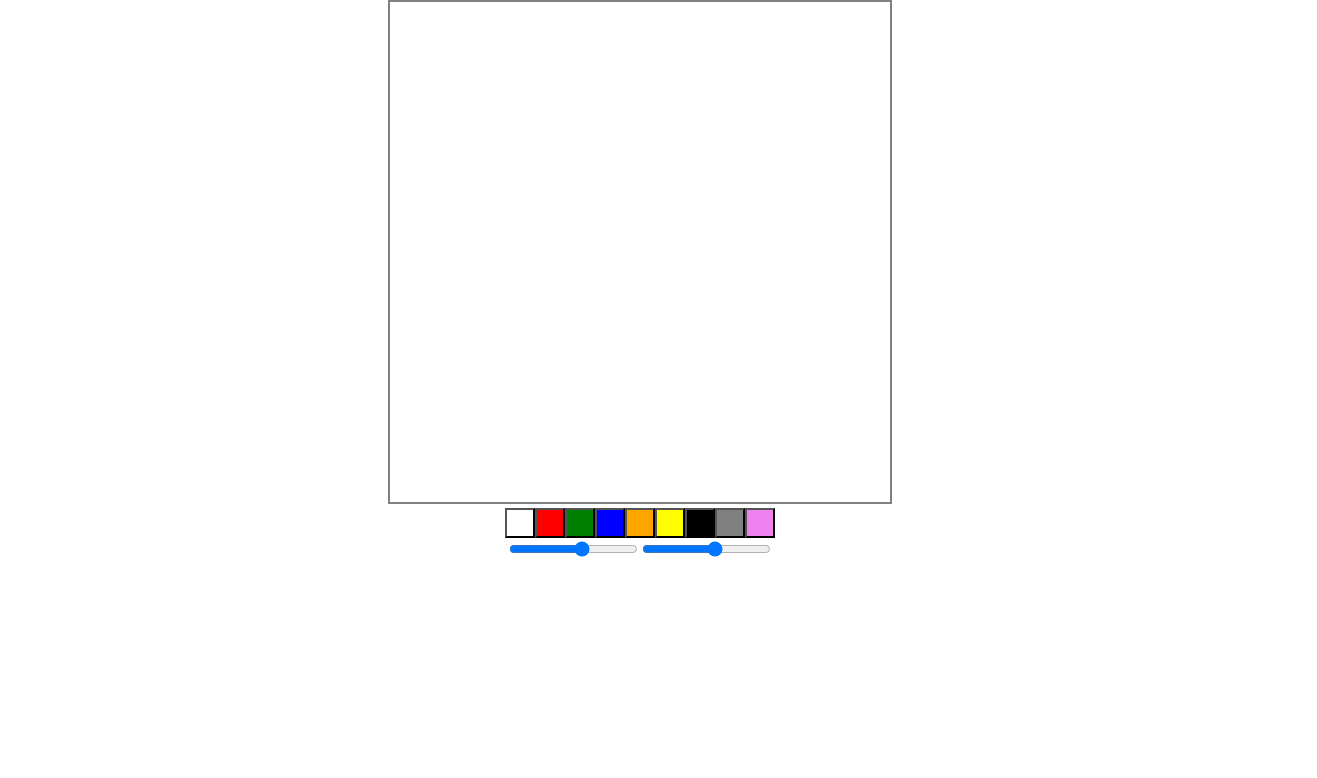
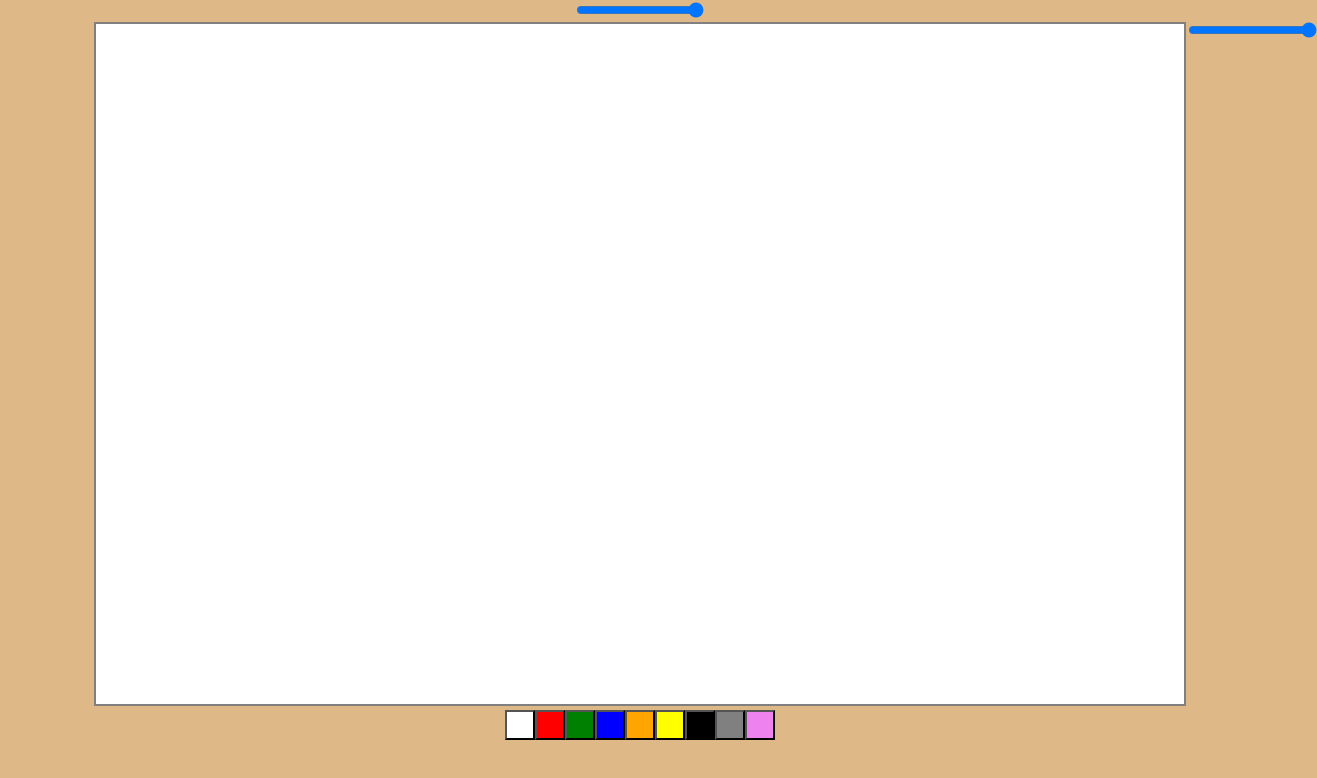
Before and after one commit to bart-1/draw-context, a React (Vite) app: page / in a window 1280 px wide. Shown: the top 778 px of the page, 1317 px wide, since content can reach past the window. Built offline with nearby package versions, Linux system fonts and the light colour scheme.

Commit message:
add screen automatic scaling

```diff
--- a/src/components/App.tsx
+++ b/src/components/App.tsx
@@ -1,14 +1,33 @@
-import React from 'react';
-import Draw from './Draw';
-import '../styles/App.css';
+import React, { useEffect, useState } from "react";
+import Draw from "./Draw";
+import "../styles/App.css";
+
+const screenFactor = 0.85;
 
 function App() {
+  const [screenSizeValue, setScrenSizeValue] = useState({
+    x: window.innerWidth * screenFactor,
+    y: window.innerHeight * screenFactor,
+  });
+
+  useEffect(() => {
+    const reloadScreenSizeValue = () => {
+      setScrenSizeValue({
+        x: window.innerWidth * screenFactor,
+        y: window.innerHeight * screenFactor,
+      });
+    };
+
+    window.addEventListener("resize", reloadScreenSizeValue);
+    return () => window.removeEventListener("resize", reloadScreenSizeValue);
+
+  }, []);
 
   return (
     <div className="App">
-      <Draw />
+      <Draw screenSizeValue={screenSizeValue} />
     </div>
-  )
+  );
 }
 
-export default App
+export default App;
--- a/src/components/Canvas.tsx
+++ b/src/components/Canvas.tsx
@@ -1,9 +1,4 @@
-import React, {
-  FunctionComponent,
-  MouseEventHandler,
-  useEffect,
-  useRef,
-} from "react";
+import React, { MouseEventHandler, useEffect, useRef, useState } from "react";
 import "../styles/Canvas.css";
 
 type CanvasProps = {
@@ -11,14 +6,9 @@ type CanvasProps = {
   height: number;
   width: number;
   handleCanvasMouse: MouseEventHandler<HTMLCanvasElement>;
-}
+};
 
-const Canvas= ({
-  draw,
-  height,
-  width,
-  handleCanvasMouse,
-}:CanvasProps) => {
+const Canvas = ({ draw, height, width, handleCanvasMouse }: CanvasProps) => {
   const canvasRef = useRef<HTMLCanvasElement>(null);
 
   useEffect(() => {
--- a/src/components/Draw.tsx
+++ b/src/components/Draw.tsx
@@ -1,13 +1,24 @@
-import React, { ChangeEventHandler, MouseEventHandler, useState } from "react";
+import React, {
+  ChangeEventHandler,
+  MouseEventHandler,
+  useEffect,
+  useState,
+} from "react";
 
 import Canvas from "./Canvas";
 import Palette from "./Palette";
 import RangeInput from "./RangeInput";
+import "../styles/Draw.css";
 
-const Draw = () => {
-  const [canvasSize, setCanvasSize] = useState({ width: 500, height: 500 });
-  const [canvasPicture, setCanvasPicture] = useState([]);
+type DrawProps = {
+  screenSizeValue: { x: number; y: number };
+};
 
+const Draw = ({ screenSizeValue }: DrawProps) => {
+  const [canvasSize, setCanvasSize] = useState({
+    width: screenSizeValue.x,
+    height: screenSizeValue.y,
+  });
   const [drawOn, setDrawOn] = useState(false);
   const [mouseStartCoordinates, setMouseStartCoordinates] = useState({
     x: 0,
@@ -38,6 +49,9 @@ const Draw = () => {
       // setCanvasPicture(prevState => prevState.concat(ctx);
     }
   };
+  useEffect(() => {
+    setCanvasSize({ width: screenSizeValue.x, height: screenSizeValue.y });
+  }, [screenSizeValue]);
 
   const handleCanvasMouse: MouseEventHandler<HTMLCanvasElement> = (e) => {
     if (e.type === "mousedown") {
@@ -73,32 +87,36 @@ const Draw = () => {
   };
 
   return (
+    <div className="draw">
       <div>
+        <RangeInput
+          name="width"
+          min="200"
+          max={screenSizeValue.x}
+          step="5"
+          orient="horizontal"
+          value={canvasSize.width}
+          handleRangeInput={handleRangeInput}
+        />
+      </div>
+      <div className="horizontal-flex">
         <Canvas
           draw={draw}
           width={canvasSize.width}
           height={canvasSize.height}
           handleCanvasMouse={handleCanvasMouse}
         />
-      <Palette handleColorOnClick={handleColorOnClick} />
-      <RangeInput
-        name="width"
-        min="100"
-        max="800"
-        step="20"
-        // orient="hotizontal"
-        value={canvasSize.width}
-        handleRangeInput={handleRangeInput}
-      />
         <RangeInput
           name="height"
-        min="100"
-        max="800"
-        step="20"
-        // orient="vertical"
+          min="200"
+          max={screenSizeValue.y}
+          step="5"
+          orient="vertical"
           value={canvasSize.height}
           handleRangeInput={handleRangeInput}
         />
+        <Palette handleColorOnClick={handleColorOnClick} />
+      </div>
     </div>
   );
 };
--- a/src/components/RangeInput.tsx
+++ b/src/components/RangeInput.tsx
@@ -1,8 +1,8 @@
 import React, { ChangeEventHandler } from "react";
 interface RangeInput {
   name: string;
-  min: string;
-  max: string;
+  min: number;
+  max: number;
   step: string;
   orient?: string;
   value: number;
@@ -24,10 +24,11 @@ const RangeInput = ({
       type="range"
       min={min}
       max={max}
+      orient={orient}
+      value={value}
       step={step}
-      // {...orient}
-      value={value}
       onChange={handleRangeInput}
+
     />
   );
 };
--- a/src/styles/Canvas.css
+++ b/src/styles/Canvas.css
@@ -1,3 +1,4 @@
 canvas {
     border: 2px solid gray;
+    background-color: white;
 }
--- /dev/null
+++ b/src/styles/Draw.css
@@ -0,0 +1,10 @@
+div.draw {
+  display: flex;
+  flex-direction: column;
+}
+
+input[name="height"] {
+  position: absolute;
+  top: 20px;
+  transform: scale(1, -1);
+}
--- a/src/styles/index.css
+++ b/src/styles/index.css
@@ -1,5 +1,8 @@
 body {
   margin: 0;
+  padding: 0;
+  box-sizing: border-box;
+  background-color: burlywood;
   font-family: -apple-system, BlinkMacSystemFont, 'Segoe UI', 'Roboto', 'Oxygen',
     'Ubuntu', 'Cantarell', 'Fira Sans', 'Droid Sans', 'Helvetica Neue',
     sans-serif;
```
Lines whose indentation alone changed are shown as unchanged.
